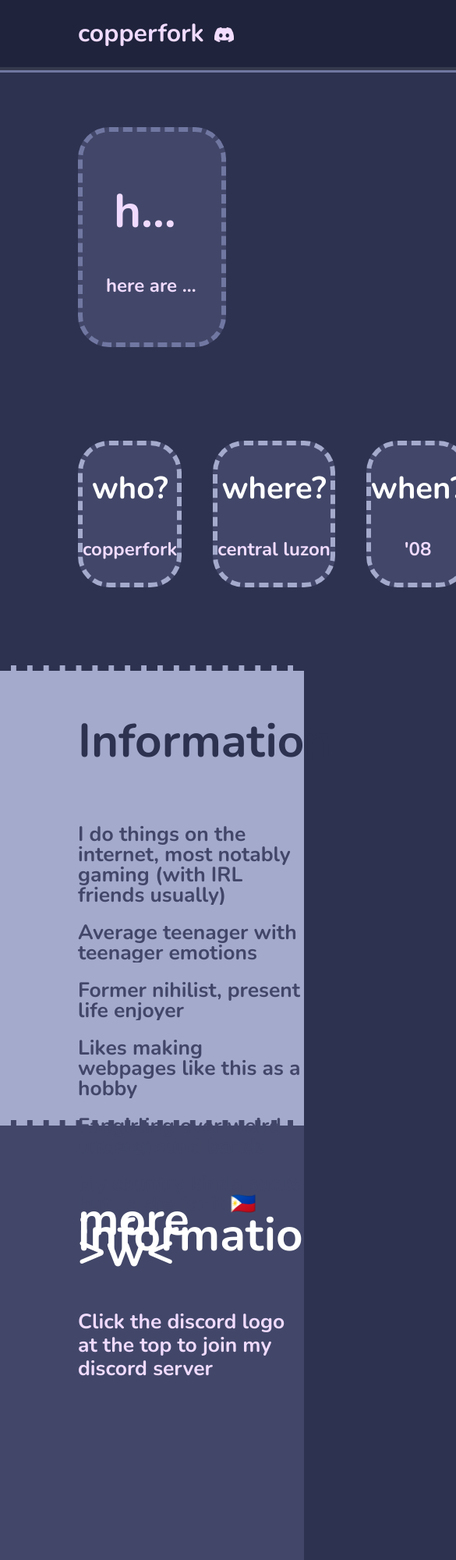
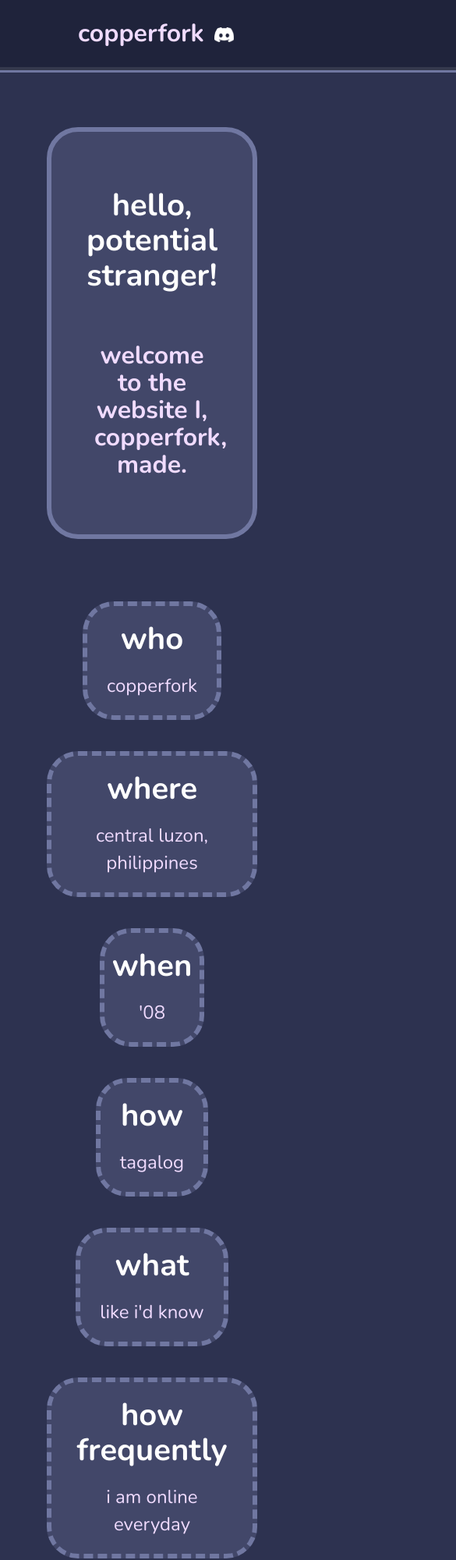
Before and after one commit to copperfork/copperfork.github.io, a plain HTML site: page index.html in a window 390 px wide. Shown: the top 2000 px of the page at 78% size, 585 px wide, since content can reach past the window. Drawn offline with nearby package versions, Linux system fonts and the light colour scheme.

Commit message:
Add files via upload

```diff
--- a/design.css
+++ b/design.css
@@ -35,7 +35,6 @@ body{
     margin: 35px;
     margin-left: 275px;
     width: 25px;
-    filter: brightness(0) saturate(100%) invert(94%) sepia(99%) saturate(6096%) hue-rotate(184deg) brightness(103%) contrast(101%);
 }
 .Intro{
     background-color: #424769;
@@ -47,35 +46,35 @@ body{
 .generic{
     color: #f0dbff;
     text-align: center;
-    line-height: 45px;
-    overflow: hidden;
+    line-height: 35px;
     text-overflow: ellipsis;
+    margin: 20px;
 }
 .maincontent{
-    white-space: nowrap;
     background-color: #424769;
     border: 6px;
     border-color: #7077A1;
-    border-style: dashed;
+    border-style: solid;
     border-radius: 40px;
 }
 .realmaincontent{
-    margin: 100px;
+    white-space: pre-line;
+    margin: 60px;
     margin-top: 4.3cm;
     padding: 30px;
 }
 .overarching{
-    overflow: unset;
-    margin: 80px;
+    margin: 40px;
     display: flex;
-    white-space: nowrap;
-    justify-content: space-between
+    flex-wrap: wrap;
+    justify-content: space-evenly;
 }
 .subcont{
     background-color: #424769;
-    border-color: #a4aacc;
+    border-color: #7077A1;
+    border-style: dashed;
     display: inline-block;
-    width: 6cm;
+    min-width: 10%;
     margin: 20px;
     text-align: center;
 }
@@ -83,43 +82,64 @@ body{
     font-size: 40px;
     color: #ffffff;
 }
-
-
-
-
-
+.subtext{
+    font-size: 1.5rem;
+}
 .secondhalf{
     border: #2D3250;
     border-top-style: dashed;
     border-top-width: 7px;
     background-color: #a4aacc;
-    height: 6in;
-    margin-bottom: 0;
+    height: auto;
+    padding-bottom: 4cm;
 }
 .thirdhalf{
     border: #a4aacc;
     border-top-style: dashed;
     border-top-width: 7px;
-    margin-top: 0;
     background-color: #424769;
-    height: 6in;
-    overflow: auto;
+    height: auto;
+    padding-bottom: 4cm;
+    display: flex;
+    flex-direction: column;
+    align-items: flex-end;
+    flex-wrap: wrap;
+}
+.funfactp{
+    width: 55%;
+}
+.fourthHalf{
+    border: #424769;
+    border-top-style: dashed;
+    border-top-width: 7px;
+    height: auto;
+    padding-bottom: 4cm;
 }
 .Hello2{
-    line-height: 20px;
+    overflow: hidden;
+    text-overflow: ellipsis;
+    line-height: 50px;
     font-size: 60px;
     position: relative;
     color: #2D3250;
     margin-left: 100px;
+    margin-right: 100px;
     top: 40px;
 }
 .Hello3{
-    line-height: 20px;
+    overflow: hidden;
+    text-overflow: ellipsis;
+    line-height: 50px;
     font-size: 60px;
     position: relative;
     color:#ffffff;
     margin-left: 100px;
+    margin-right: 100px;
     top: 70px;
+    width: 55%;
+}
+.Hello4Mod{
+    text-align: left;
 }
 .secondtitle{
     text-align: left;
@@ -129,8 +149,10 @@ body{
     color: #424769;
     line-height: 26px;
     margin-left: 100px;
+    margin-right: 100px;
 }
 .thirdtitle{
+    min-height:100%;
     text-align: left;
     font-size: 0.7cm;
     top: 1in;
@@ -138,10 +160,33 @@ body{
     color: #f0dbff;
     line-height: 30px;
     margin-left: 100px;
+    margin-right: 100px
 }
-#Hello{
-    font-size: 60px;
-    padding: 10px;
-    overflow: hidden;
-    text-overflow: ellipsis;
+.fourthTitle{
+    text-align: left;
 }
+@media all and (max-width: 500px){
+    .generic{
+        margin-left: 25px;
+        margin-right: 25px;
+    }
+    .header{
+        line-height: 45px;
+        white-space: wrap;
+        overflow: hidden;
+        text-overflow: ellipsis;
+        font-size: 2.5rem;
+        margin-left: 10px;
+        margin-right: 10px;
+    }
+    .Hello2{
+        font-size: 2.5rem;
+        margin-left: 25px;
+        margin-right: 25px;
+    }
+    .Hello3{
+        font-size: 2.5rem;
+        margin-left: 25px;
+        margin-right: 25px;
+    }
+}
--- a/index.html
+++ b/index.html
@@ -13,31 +13,41 @@
             <a href="https://discord.gg/tFTpAyPrDR" id="discordlink"><img src="images/disc.png" alt="discord icon" class="discordicon" href="https://google.com"></a>
         </div>
     <div class="maincontent realmaincontent">
-        <h1 class="generic" id="Hello">hello potential stranger</h1>
-        <h2 class="generic">here are the things you might want to know about me</h3>
+        <h1 class="generic header">hello, potential stranger!</h1>
+        <h1 class="generic">welcome to the website I, copperfork, made.</h1>
     </div>
+    <div class="wrapper">
         <div class="overarching">
             <div class="maincontent subcont">
-                <h2 class="generic seg1 header">who?</h2>
-                <h2 class="generic seg1 subtext">copperfork</h2>
+                <h2 class="generic header">who</h2>
+                <p class="generic subtext">copperfork</p>
             </div>
             <div class="maincontent subcont">
-                <h2 class="generic seg2 header">where?</h2>
-                <h2 class="generic seg1 subtext">central luzon</h2>
+                <h2 class="generic header">where</h2>
+                <p class="generic subtext">central luzon, philippines</p>
             </div>
             <div class="maincontent subcont">
-                <h2 class="generic seg1 header">when?</h2>
-                <h2 class="generic seg1 subtext">'08</h2>
+                <h2 class="generic header">when</h2>
+                <p class="generic subtext">'08</p>
             </div>
             <div class="maincontent subcont">
-                <h2 class="generic seg2 header">why?</h2>
-                <h2 class="generic seg1 subtext">just because</h2>
+                <h2 class="generic header">how</h2>
+                <p class="generic subtext">tagalog</p>
+            </div>
+            <div class="maincontent subcont">
+                <h2 class="generic header">what</h2>
+                <p class="generic subtext">like i'd know</p>
+            </div>
+            <div class="maincontent subcont">
+                <h2 class="generic header">how frequently</h2>
+                <p class="generic subtext">i am online everyday</p>
             </div>
         </div>
 
         <div class="secondhalf">
-            <h1 class="Hello2">Information</h1>
+            <h1 class="Hello2">about me:</h1>
             <h2 class="generic secondtitle">I do things on the internet, most notably gaming (with IRL friends usually)</h2>
+            <h2 class="generic secondtitle">TF2 pyro/medic/anything main</h2>
             <h2 class="generic secondtitle">Average teenager with teenager emotions</h2>
             <h2 class="generic secondtitle">Former nihilist, present life enjoyer</h2>
             <h2 class="generic secondtitle">Likes making webpages like this as a hobby</h2>
@@ -46,9 +56,14 @@
             </h5>
         </div>
         <div class="thirdhalf">
-            <h1 class="Hello3">more information!! >w<</h1>
-            <h2 class="generic thirdtitle">Click the discord logo at the top to join my discord server</h2>
+            <h1 class="Hello3">about this website:</h1>
+            <p class="generic thirdtitle funfactp">This website is sort of my front-end dev practice grounds-ish, it's not anything serious but I try my best. I'm doing OK with html and css of course and still learning javascript</p>
+            <p class="generic thirdtitle funfactp">maybe i could even make YOU a website</p>
         </div>
-    <script src="script.js"></script>
+        <div class="fourthHalf">
+            <h1 class="Hello3 Hello4Mod">more information!! >w<</h1>
+            <p class="generic thirdtitle fourthTitle">Click the discord logo at the top to join my discord server</p>
+        </div>
+    </div>
 </body>
 </html>
--- a/script.js
+++ b/script.js
@@ -1,4 +1,18 @@
-let damn;
-damn = 1;
-
-console.log(damn);
+function confirmData(){
+    const plaintext = document.getElementById(cipherEntry);
+    const plaintextGet = cipherEntry.value.toUpperCase();
+    console.log("Unprocessed Input: " +plaintextGet);
+    const characters = plaintextGet.split("");
+    console.log(characters.charCodeAt(""));
+    // The "key part"
+    const key = document.getElementById(keyInput);
+    const keyGet = keyInput.value;
+    console.log("Unprocessed Input: " +keyGet);
+    const keyProcessed = keyGet.split("");
+    console.log(keyProcessed.length);
+    // Shifting
+    if(characters.length > keyProcessed.length){
+       const indexed = characters.length % keyProcessed.length
+       console.log('shift: ' +indexed)
+    }
+}
--- /dev/null
+++ b/testing.css
@@ -0,0 +1,4 @@
+button{
+    width: 50px;
+    height: 50px;
+}
```
Also changed, not shown: testing.html (added, +16 -0 lines).
